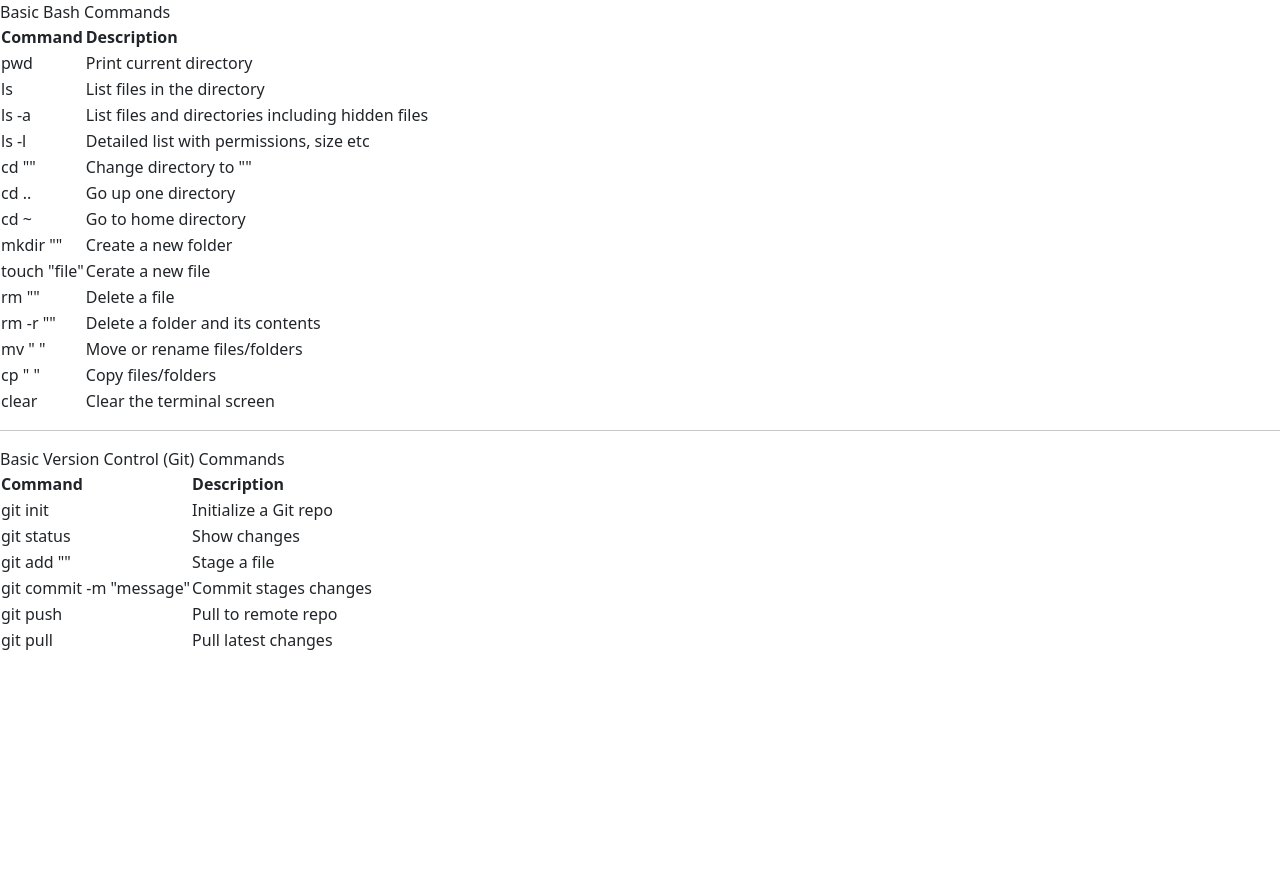
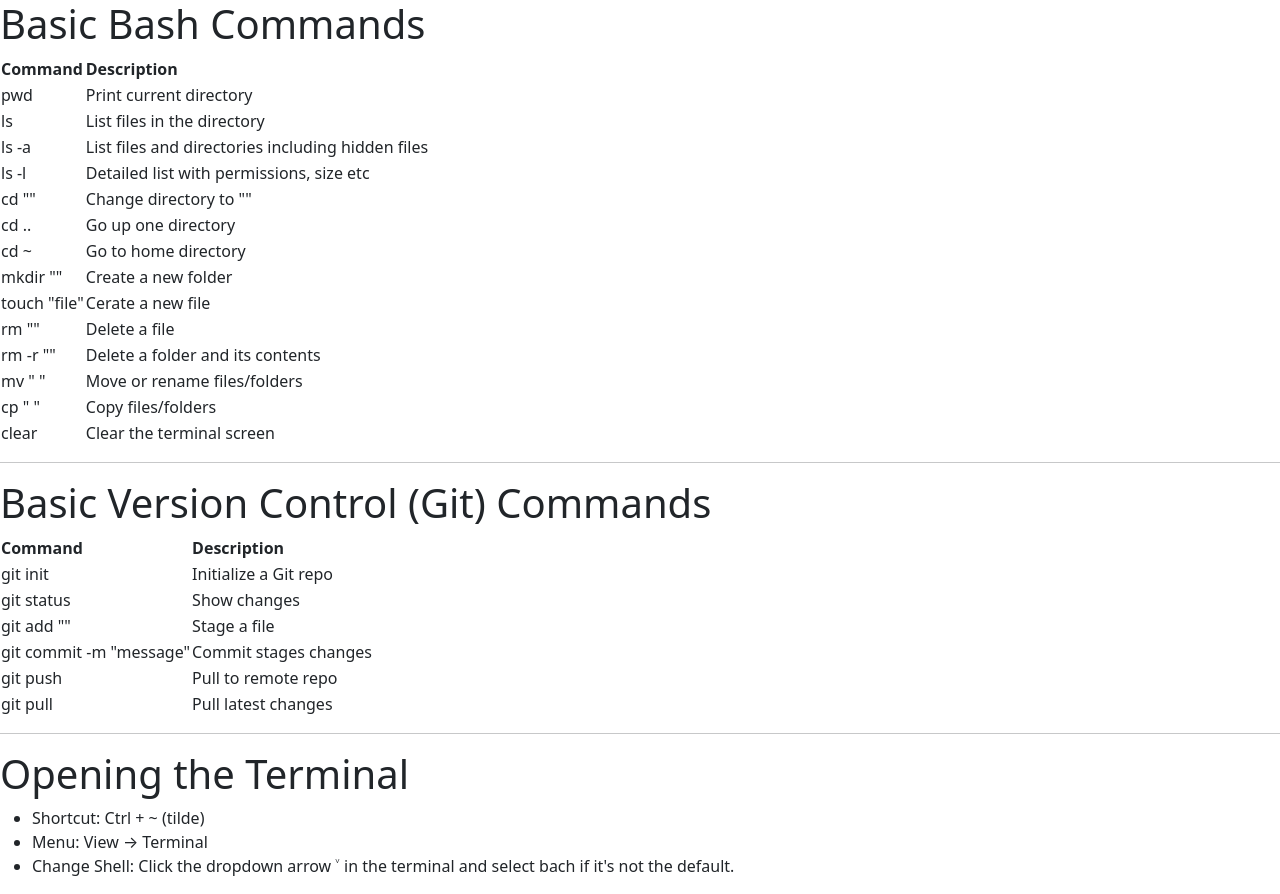
Before and after one commit to WTyoursolution/Assignment-Day-5, a plain HTML site: page cheat-sheet.html in a window 1280 px wide. Before the commit the page ends 800 px from the top, so only its background shows below. Drawn offline with nearby package versions, Linux system fonts and the light colour scheme.

Commit message:
added list shortcut

```diff
--- a/cheat-sheet.html
+++ b/cheat-sheet.html
@@ -9,7 +9,7 @@
 </head>
 <body>
 <table>
-    <thead>Basic Bash Commands</thead>
+    <thead><h1>Basic Bash Commands</h1></thead>
     <tr>
         <th>Command</th>
         <th>Description</th>
@@ -75,7 +75,7 @@
 <hr>
 
 <table>
-    <thead>Basic Version Control (Git) Commands</thead>
+    <thead><h1>Basic Version Control (Git) Commands</h1></thead>
     <tr>
         <th>Command</th>
         <th>Description</th>
@@ -106,6 +106,16 @@
     </tr>
 </table>
 
+<hr>
+
+<div>
+    <h1>Opening the Terminal</h1>
+    <ul>
+        <li>Shortcut: Ctrl + ~ (tilde)</li>
+        <li>Menu: View → Terminal</li>
+        <li>Change Shell: Click the dropdown arrow ˅ in the terminal and select bach if it's not the default. </li>
+    </ul>
+</div>
 
 
 
```
